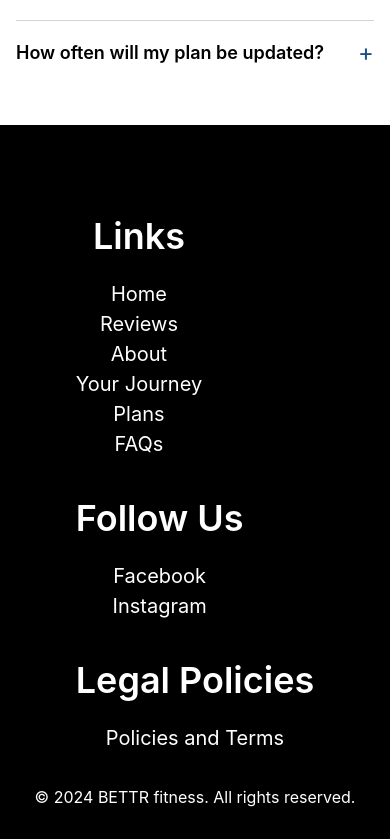
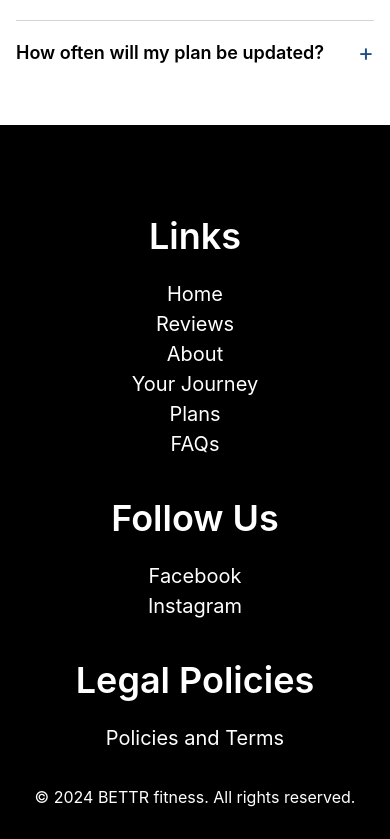
Before and after one commit to Moe-1x/BettrFitness, a React (Create React App) app: page /#/en in a window 390 px wide. Shown: the part 10750-11589 px from the top of the page. Built offline with nearby package versions, Linux system fonts and the light colour scheme.

Commit message:
modified:   src/Components/Footer/Footer.js 	modified:   src/Components/Footer/FooterAr.js

```diff
--- a/src/Components/Footer/Footer.js
+++ b/src/Components/Footer/Footer.js
@@ -4,10 +4,10 @@ import { HashLink } from "react-router-hash-link";
 
 const Footer = () => {
   return (
-    <footer className=" flex flex-col max-[970px]:text-center  bg-black font-sans text-white pb-[30px] pt-[84px]">
+    <footer className=" flex flex-col max-[1024px]:text-center  bg-black font-sans text-white pb-[30px] pt-[84px]">
       <div className=" mx-auto px-4">
         {/* Footer Links Column */}
-        <div className="grid grid-cols-1 md:grid-cols-2 lg:grid-cols-3 gap-8">
+        <div className="grid max-[1024px]:flex max-[1024px]:flex-col max-[1024px]:items-center grid-cols-1 md:grid-cols-2 lg:grid-cols-3 gap-8">
           <div className=" w-fit">
             <h3 className="text-[36px] font-semibold mb-4">Links</h3>
             <ul className=" text-[20px] ">
--- a/src/Components/Footer/FooterAr.js
+++ b/src/Components/Footer/FooterAr.js
@@ -6,11 +6,11 @@ const FooterAr = () => {
   return (
     <footer
       dir="rtl"
-      className="max-[970px]:text-center bg-black font-cairo text-white py-[84px]"
+      className="max-[1024px]:text-center bg-black font-cairo text-white py-[84px]"
     >
       <div className="container mx-auto px-4">
         {/* Footer Links Column */}
-        <div className="grid grid-cols-1 md:grid-cols-2 lg:grid-cols-4 gap-8">
+        <div className="max-[1024px]:flex max-[1024px]:flex-col max-[1024px]:items-center grid grid-cols-1 md:grid-cols-2 lg:grid-cols-4 gap-8">
           <div>
             <h3 className="text-[36px] font-semibold mb-4">روابط</h3>
             <ul className=" text-[20px] ">
```
